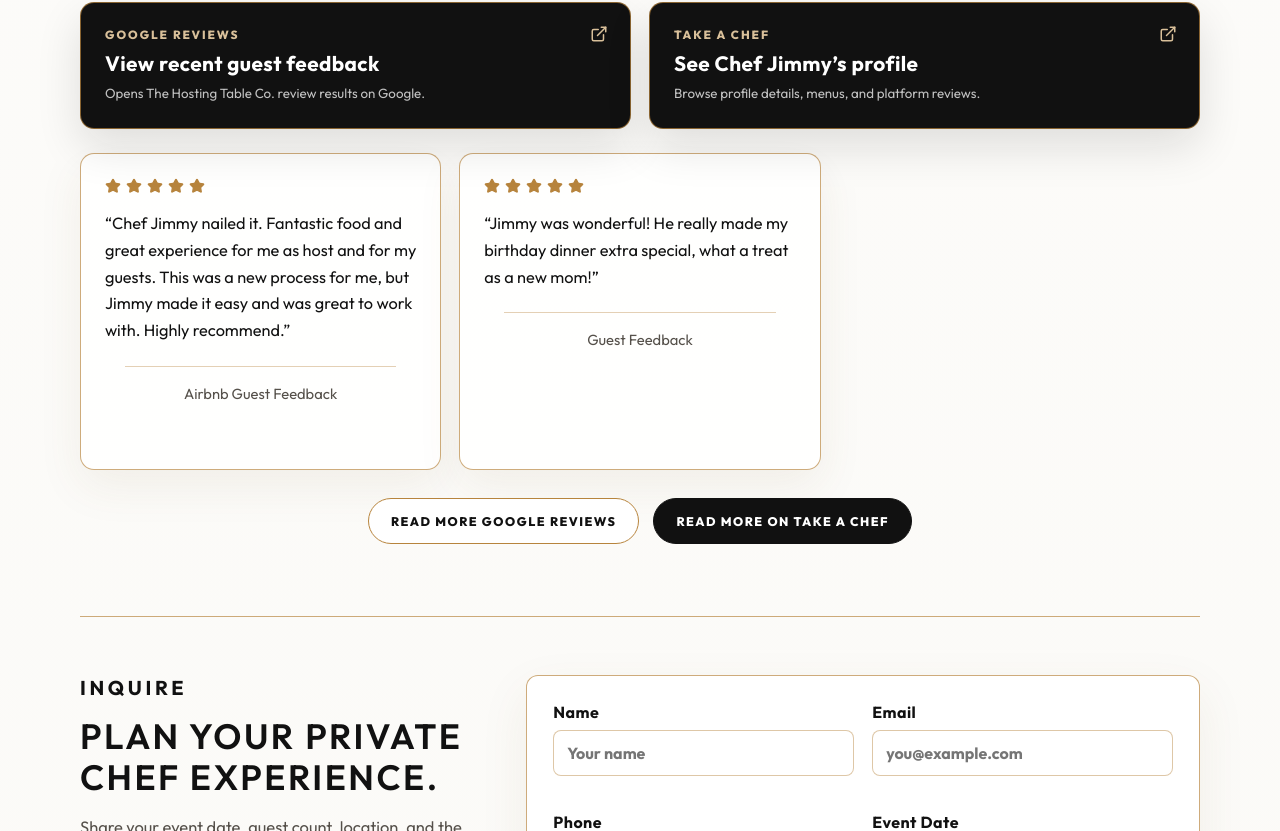
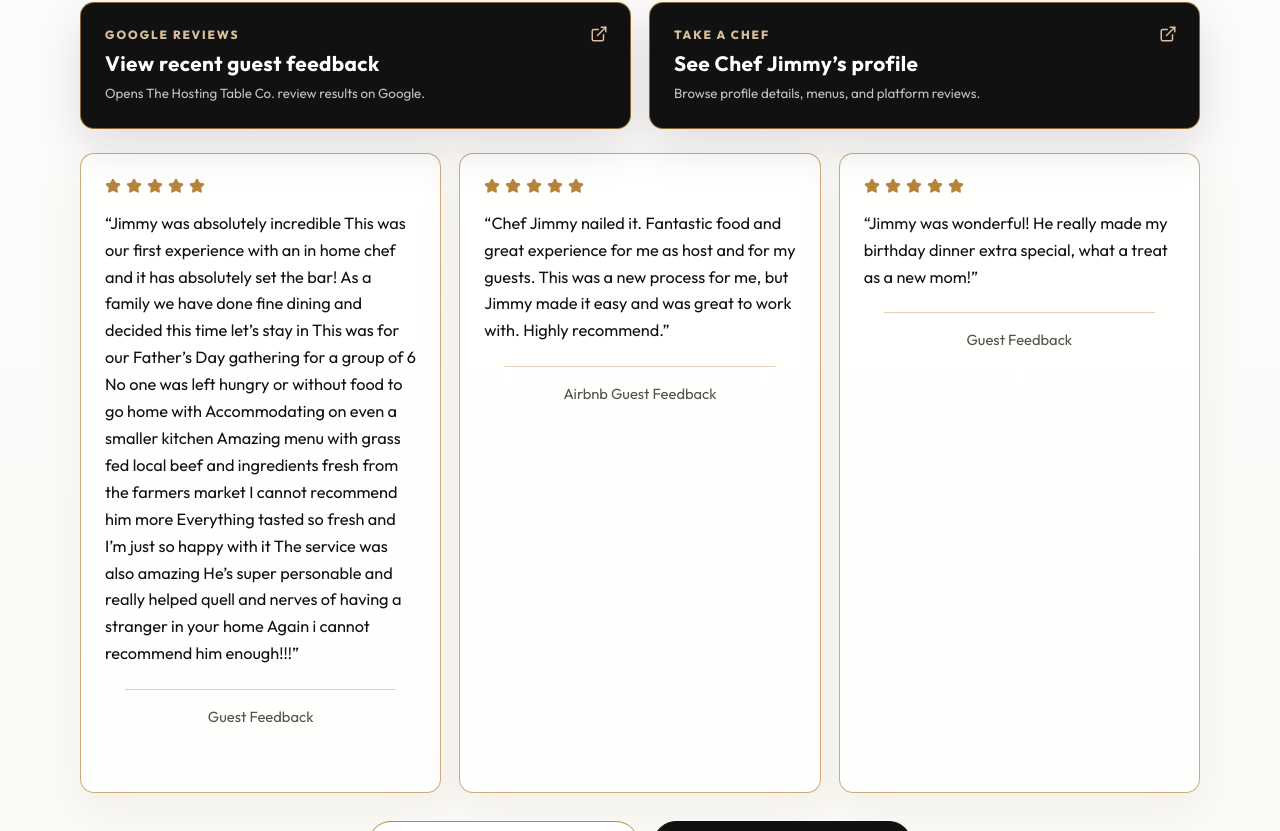
Before and after one commit to jasmith188/the-hosting-table-co-site, a React (Vite) app: page / in a window 1280 px wide. Shown: the part 5789-6620 px from the top of the page. Built offline with nearby package versions, Linux system fonts and the light colour scheme.

Commit message:
make changes to reviuews

```diff
--- a/src/components/Reviews.jsx
+++ b/src/components/Reviews.jsx
@@ -4,12 +4,12 @@ const GOOGLE_REVIEWS_URL = "https://www.google.com/search?q=The+Hosting+Table+Co
 const TAKE_A_CHEF_REVIEWS_URL = "https://www.takeachef.com/en-us/chef/jimmy-smith";
 
 const testimonials = [
-  // {
-  //   quote:
-  //     "Chef Jimmy created one of the most memorable dining experiences we’ve ever had. Every course was beautifully presented, thoughtful, and absolutely delicious.",
-  //   name: "Private Dining Guest",
-  //   source: "Google Review",
-  // },
+  {
+    quote:
+      "Jimmy was absolutely incredible This was our first experience with an in home chef and it has absolutely set the bar! As a family we have done fine dining and decided this time let’s stay in This was for our Father’s Day gathering for a group of 6 No one was left hungry or without food to go home with Accommodating on even a smaller kitchen Amazing menu with grass fed local beef and ingredients fresh from the farmers market I cannot recommend him more Everything tasted so fresh and I’m just so happy with it The service was also amazing He’s super personable and really helped quell and nerves of having a stranger in your home Again i cannot recommend him enough!!!",
+
+    source: "Guest Feedback",
+  },
   {
     quote:
       "Chef Jimmy nailed it. Fantastic food and great experience for me as host and for my guests. This was a new process for me, but Jimmy made it easy and was great to work with. Highly recommend.",
```
